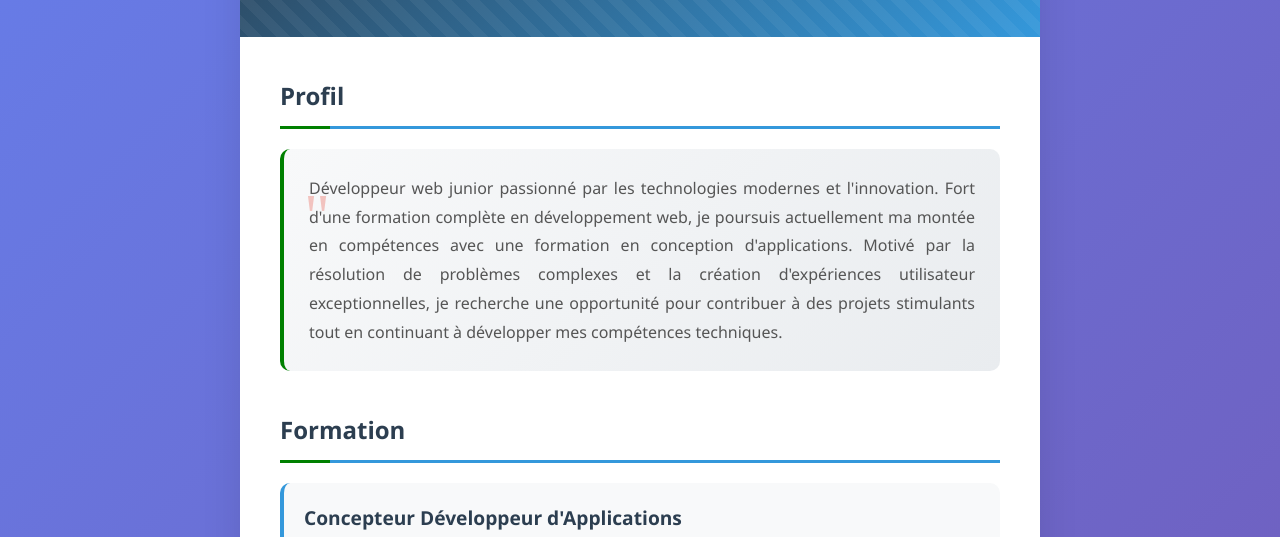
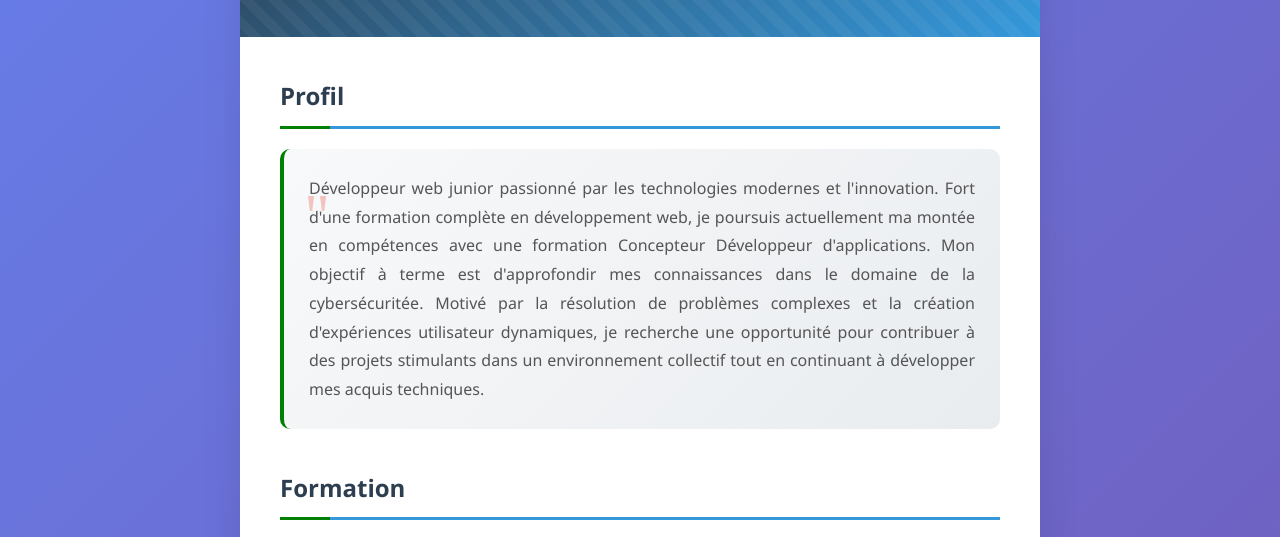
Before and after one commit to MrScrupulus/CV, a plain HTML site: page index.html in a window 1280 px wide. Shown: the part 213-750 px from the top of the page. Drawn offline with Linux system fonts and the light colour scheme.

Commit message:
MàJ profil

```diff
--- a/index.html
+++ b/index.html
@@ -41,8 +41,11 @@
                 <h2 class="section-title">Profil</h2>
                 <div class="profil-text">
                     Développeur web junior passionné par les technologies modernes et l'innovation.
-                    Fort d'une formation complète en développement web, je poursuis actuellement ma montée en compétences avec une formation en conception d'applications.
-                    Motivé par la résolution de problèmes complexes et la création d'expériences utilisateur exceptionnelles, je recherche une opportunité pour contribuer à des projets stimulants tout en continuant à développer mes compétences techniques.
+                    Fort d'une formation complète en développement web,
+                    je poursuis actuellement ma montée en compétences avec une formation Concepteur Développeur d'applications.
+                    Mon objectif à terme est d'approfondir mes connaissances dans le domaine de la cybersécuritée.
+                    Motivé par la résolution de problèmes complexes et la création d'expériences utilisateur dynamiques,
+                    je recherche une opportunité pour contribuer à des projets stimulants dans un environnement collectif tout en continuant à développer mes acquis techniques.
                 </div>
             </div>
 
@@ -99,7 +102,7 @@
                 <div class="competence-category">
                     <div class="competence-title">Méthodologies</div>
                     <div class="competence-list">
-                        <span class="competence-tag">Agile/Scrum</span>
+                        <span class="competence-tag">Agile - Scrum/Kanban</span>
                         <span class="competence-tag">MVC</span>
                         <span class="competence-tag">Responsive Design</span>
 
@@ -110,7 +113,7 @@
             <div class="section">
                 <h2 class="section-title">Projets Réalisés</h2>
                 <div class="formation-item">
-                    <div class="formation-title">Application recensement de poissons</div>
+                    <div class="formation-title">Application recensement de poissons (STF)</div>
                     <div class="formation-school">Projet de formation - Next.js/Node.js - PHP</div>
                     <div class="formation-date">2024-2025</div>
                 </div>
```
